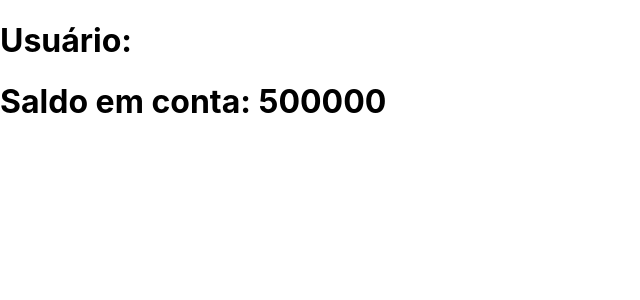
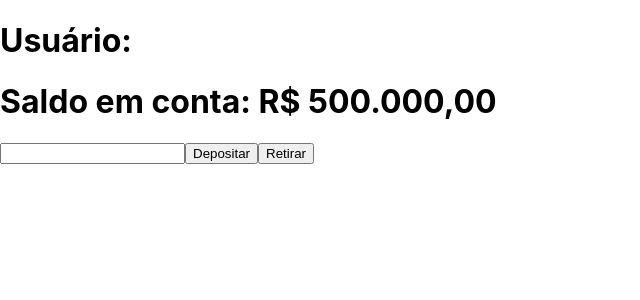
Before and after one commit to AmorimTorres/xp-app, a React (Create React App) app: page /conta in a window 1280 px wide. Shown: the top 300 px of the page, without its empty margins (0-640 px from the left). Built offline with nearby package versions, Linux system fonts and the light colour scheme.

Commit message:
FEAT: Account page ok

```diff
--- a/src/Pages/Account.jsx
+++ b/src/Pages/Account.jsx
@@ -1,14 +1,40 @@
-import React from 'react';
-import { useSelector } from 'react-redux';
+import React, { useState } from 'react';
+import { useDispatch, useSelector } from 'react-redux';
 import Header from '../Components/Header';
+import { decreaseBalance, increaseBalance } from '../Redux/Slicers/account.slicer';
 
 function Account() {
   const balance = useSelector(({ account }) => account.balance);
+  const [inputValue, setInputValue] = useState(0);
+
+  const dispatch = useDispatch();
+
+  const depositHandleClick = () => {
+    dispatch(increaseBalance(inputValue));
+  };
+
+  const withdrawHandleClick = () => {
+    dispatch(decreaseBalance(inputValue));
+  };
+
+  const disableWithdrawButton = balance <= 0 || inputValue > balance;
+
+  const balanceInRealBR = balance.toLocaleString('pt-br', {
+    style: 'currency',
+    currency: 'BRL',
+  });
 
   return (
     <div>
       <Header />
-      <h1> Saldo em conta: {balance} </h1>
+      <h1> Saldo em conta: {balanceInRealBR} </h1>
+      <input type="number" onChange={({ target }) => setInputValue(target.value)} />
+      <button type="button" aria-label="deposit-button" onClick={depositHandleClick}>
+        Depositar
+      </button>
+      <button disabled={!!disableWithdrawButton} type="button" aria-label="withdraw-button" onClick={withdrawHandleClick}>
+        Retirar
+      </button>
     </div>
   );
 }
--- a/src/Redux/Slicers/account.slicer.js
+++ b/src/Redux/Slicers/account.slicer.js
@@ -9,7 +9,7 @@ export const accountSlice = createSlice({
   initialState,
   reducers: {
     increaseBalance: (state, { payload }) => {
-      state.balance += payload;
+      state.balance += parseFloat(payload);
     },
     decreaseBalance: (state, { payload }) => {
       state.balance -= payload;
```
